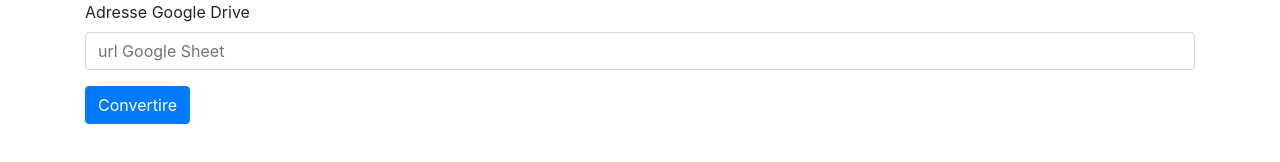
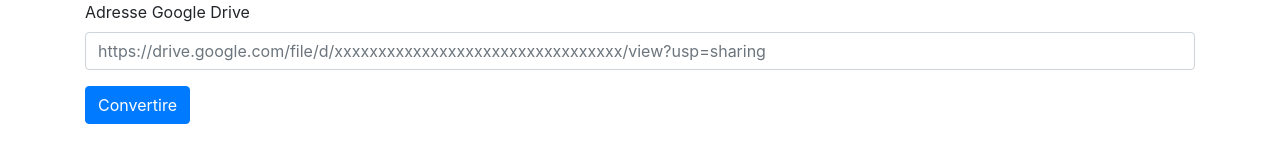
Before and after one commit to zpichetti/googledrivetophpbb, a plain HTML site: page index.html in a window 1280 px wide. Drawn offline with nearby package versions, Linux system fonts and the light colour scheme.

Commit message:
:lipstick: change place holder

```diff
--- a/index.html
+++ b/index.html
@@ -13,7 +13,7 @@
         <form>
             <div class="form-group">
                 <label for="adressGoogle">Adresse Google Drive</label>
-                <input id="url" type="input" class="form-control" id="adressGoogle"  placeholder="url Google Sheet">
+                <input id="url" type="input" class="form-control" id="adressGoogle"  placeholder="https://drive.google.com/file/d/xxxxxxxxxxxxxxxxxxxxxxxxxxxxxxxxx/view?usp=sharing">
             </div>
             <button id="clickme" type="submit" class="btn btn-primary">Convertire</button>
         </form>
```
